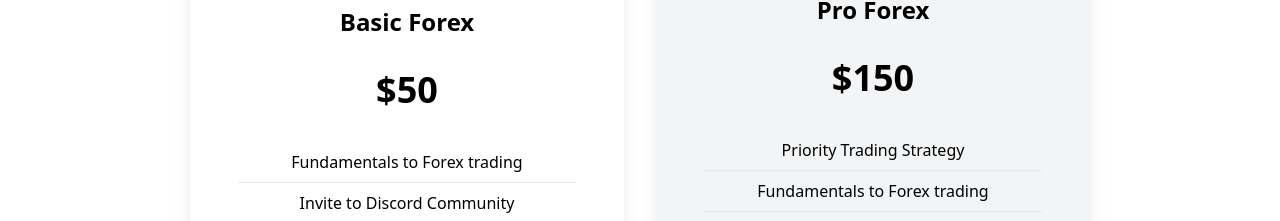
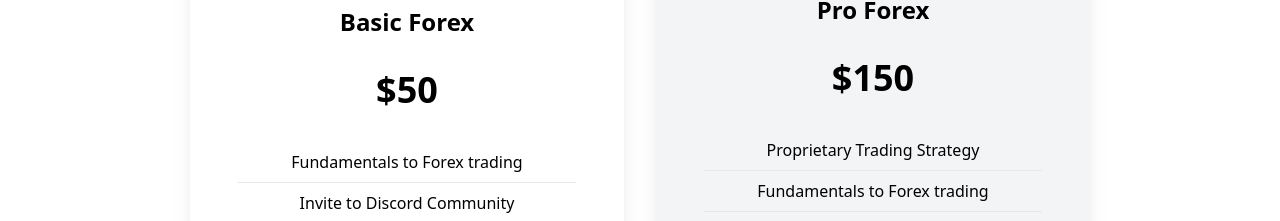
Before and after one commit to temple-19/Modern_forex_UI, a React (Create React App) app: page / in a window 1280 px wide. Shown: the part 1693-1914 px from the top of the page. Built offline with nearby package versions, Linux system fonts and the light colour scheme.

Commit message:
Update Cards.jsx

```diff
--- a/src/components/Cards.jsx
+++ b/src/components/Cards.jsx
@@ -41,7 +41,7 @@
           <h2 className="text-2xl font-bold text-center py-8">Pro Forex</h2>
           <p className="text-center text-4xl font-bold">$150</p>
           <div className="text-center font-medium">
-            <p className="py-2 border-b mx-8 mt-8">Priority Trading Strategy</p>
+            <p className="py-2 border-b mx-8 mt-8">Proprietary Trading Strategy</p>
             <p className="py-2 border-b mx-8 ">Fundamentals to Forex trading</p>
             <p className="py-2 border-b mx-8">Invite to Discord Community</p>
             <p className="py-2 border-b mx-8">1 on 1 training</p>
```
